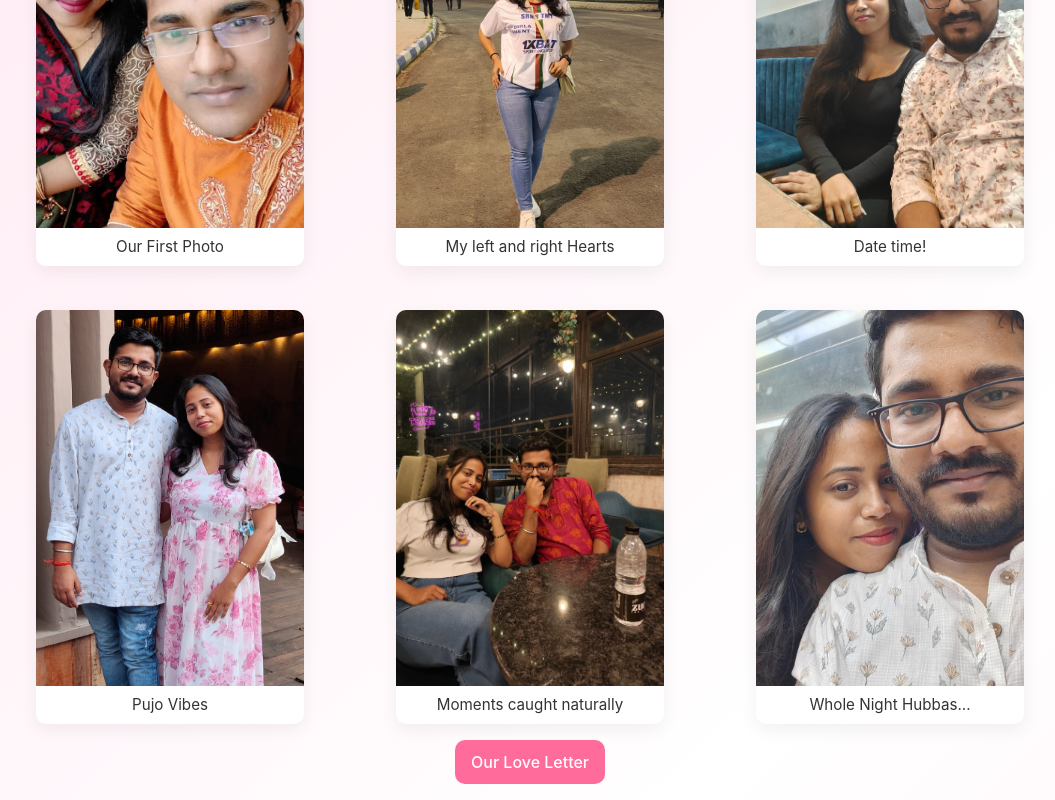
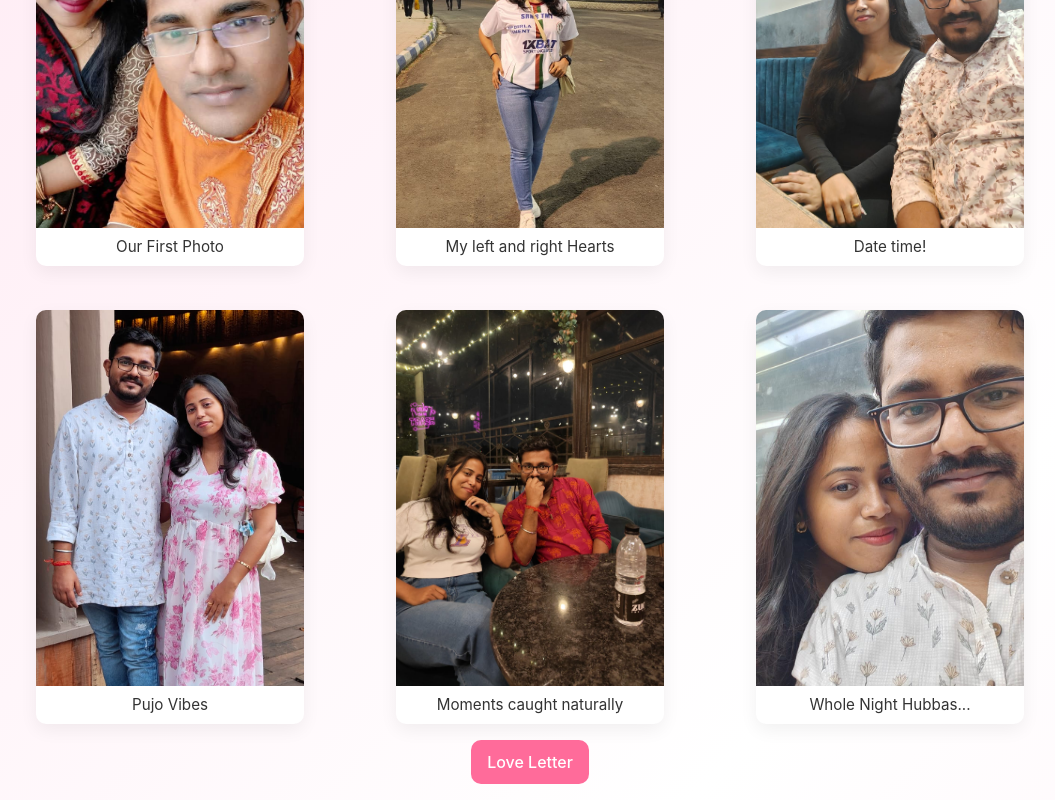
Before and after one commit to AkashGhosh1911/valentine-surprise, a React (Vite) app: page /valentine-surprise/memories in a window 1280 px wide. Shown: the part 282-1082 px from the top of the page, without its empty margins (110-1165 px from the left). Built offline with nearby package versions, Linux system fonts and the light colour scheme.

Commit message:
twelveth push

```diff
--- a/src/pages/Home.tsx
+++ b/src/pages/Home.tsx
@@ -6,7 +6,7 @@ const Home: React.FC = () => {
   return (
     <section className="home">
       <div className="hero">
-        <h1 className="hero-title">Happy Valentine’s Day ❤️</h1>
+        <h1 className="hero-title">Happy Valentine’s Day Piu❤️</h1>
         <p className="hero-sub">To my favorite person — today and always.</p>
         <div className="hero-actions">
           <Link to="/memories" className="btn">Our Memories</Link>
--- a/src/pages/Memories.tsx
+++ b/src/pages/Memories.tsx
@@ -30,7 +30,7 @@ const Memories: React.FC = () => {
           </figure>
         ))}
       </div>
-      <Footer link="/love-letter" text="Our Love Letter" />
+      <Footer link="/love-letter" text="Love Letter" />
     </section>
   );
 };
```
